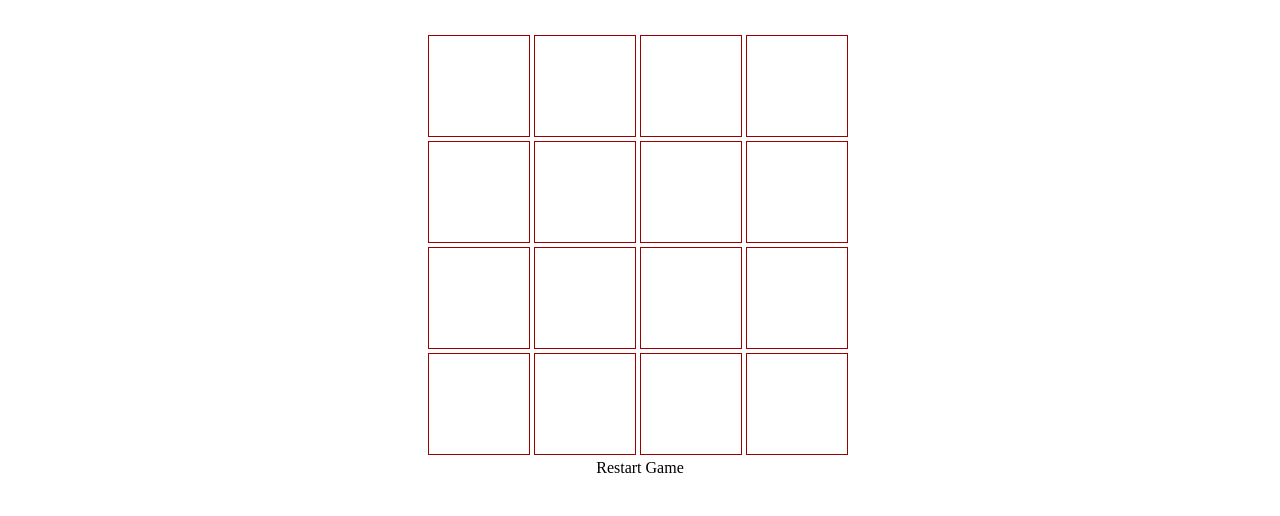
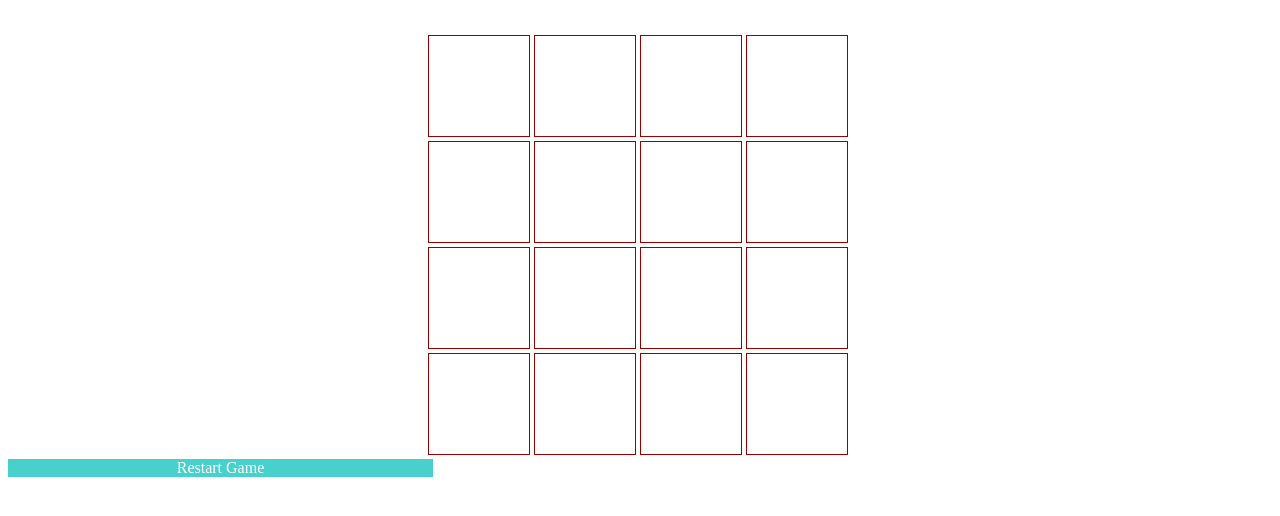
Before and after one commit to nazavr/ColorTiles, a plain HTML site: page index.html in a window 1280 px wide. Shown: the part 110-626 px from the top of the page. Drawn offline with Linux system fonts and the light colour scheme.

Commit message:
add new file

```diff
--- a/index.css
+++ b/index.css
@@ -29,9 +29,11 @@ h1 {
 
 #btn {
     text-align: center;
+    color: white;
+    background-color: #48D1CC;
+    width: 425px;
 }
 
 #btn:hover {
     cursor: pointer;
-    color: red;
 }
```
